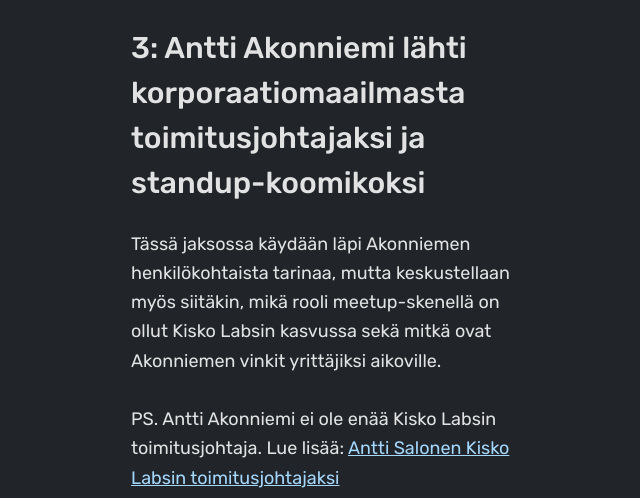
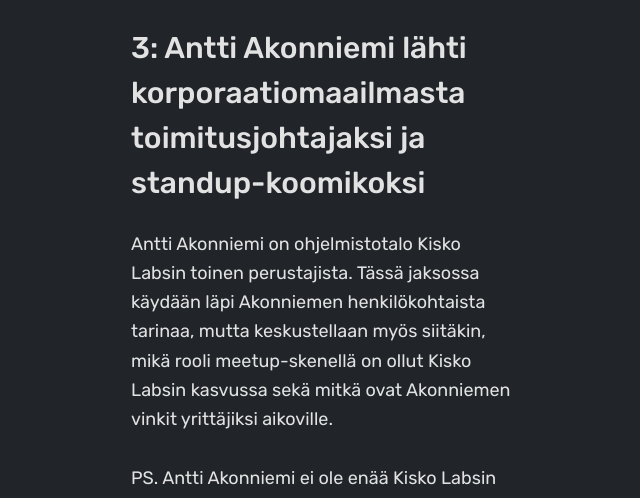
Before and after one commit to jonaskay/nolla-viiva-sata, a Gatsby site: page /3-kiskolabs/ in a window 1280 px wide. Shown: the part 279-777 px from the top of the page, without its empty margins (317-957 px from the left). Built offline with nearby package versions, Linux system fonts and the light colour scheme; Gatsby itself is replaced by a stand-in of ours.

Commit message:
Edit episode description

```diff
--- a/src/episodes/3-kiskolabs.md
+++ b/src/episodes/3-kiskolabs.md
@@ -1,6 +1,6 @@
 ---
 title: "3: Antti Akonniemi lähti korporaatiomaailmasta toimitusjohtajaksi ja standup-koomikoksi"
-description: "Tässä jaksossa käydään läpi Akonniemen henkilökohtaista tarinaa, mutta keskustellaan myös siitäkin, mikä rooli meetup-skenellä on ollut Kisko Labsin kasvussa sekä mitkä ovat Akonniemen vinkit yrittäjiksi aikoville.<br/><br/>PS. Antti Akonniemi ei ole enää Kisko Labsin toimitusjohtaja. Lue lisää: <a href=\"https://blog.kiskolabs.com/antti-salosesta-kisko-labsin-toimitusjohtaja\">Antti Salonen Kisko Labsin toimitusjohtajaksi</a>"
+description: "Antti Akonniemi on ohjelmistotalo Kisko Labsin toinen perustajista. Tässä jaksossa käydään läpi Akonniemen henkilökohtaista tarinaa, mutta keskustellaan myös siitäkin, mikä rooli meetup-skenellä on ollut Kisko Labsin kasvussa sekä mitkä ovat Akonniemen vinkit yrittäjiksi aikoville.<br/><br/>PS. Antti Akonniemi ei ole enää Kisko Labsin toimitusjohtaja. Lue lisää: <a href=\"https://blog.kiskolabs.com/antti-salosesta-kisko-labsin-toimitusjohtaja\">Antti Salonen Kisko Labsin toimitusjohtajaksi</a>"
 type: "full"
 date: 2020-01-16
 audioUrl: https://storage.googleapis.com/nolla-viiva-sata-feed/3-kiskolabs.mp3
```
